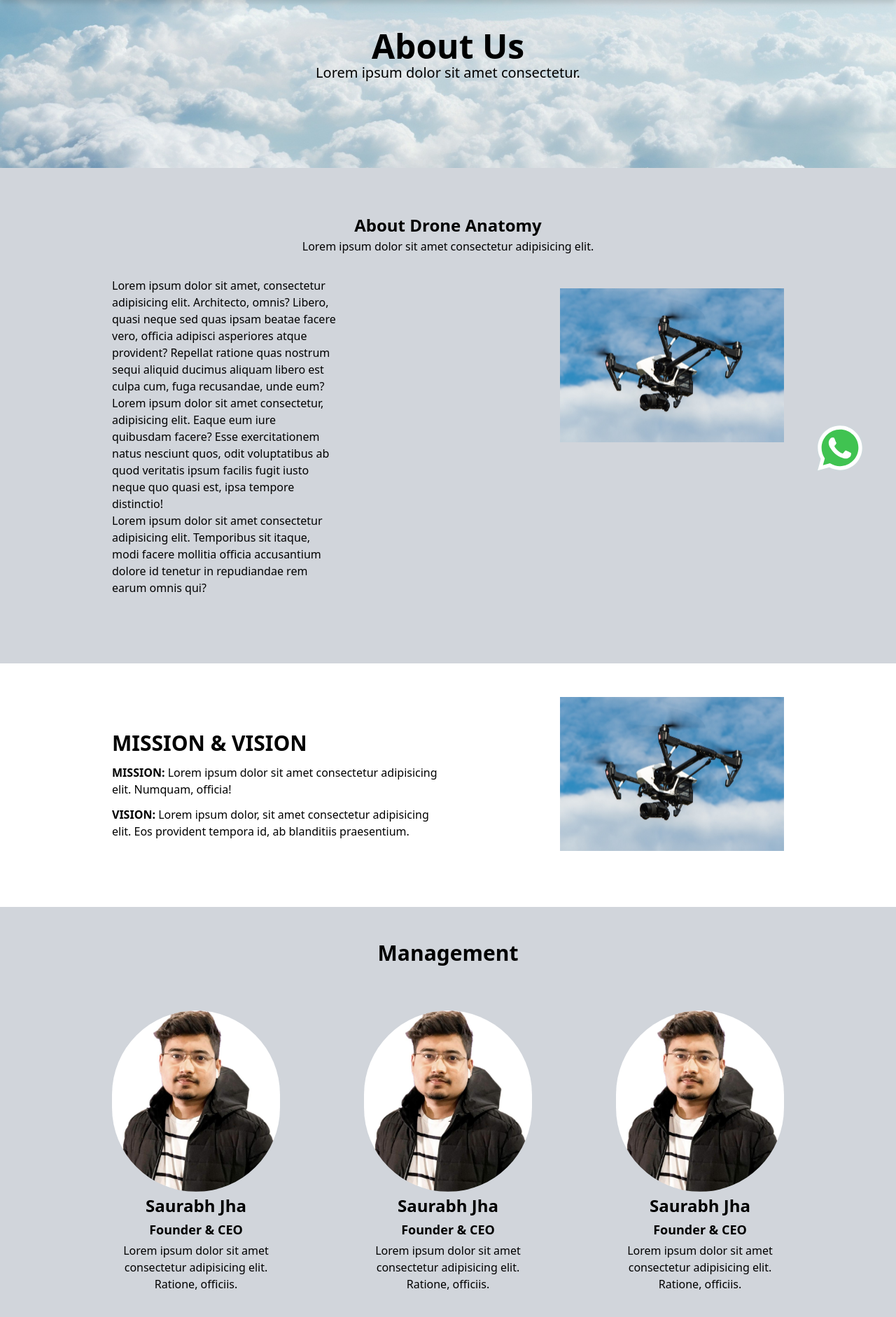
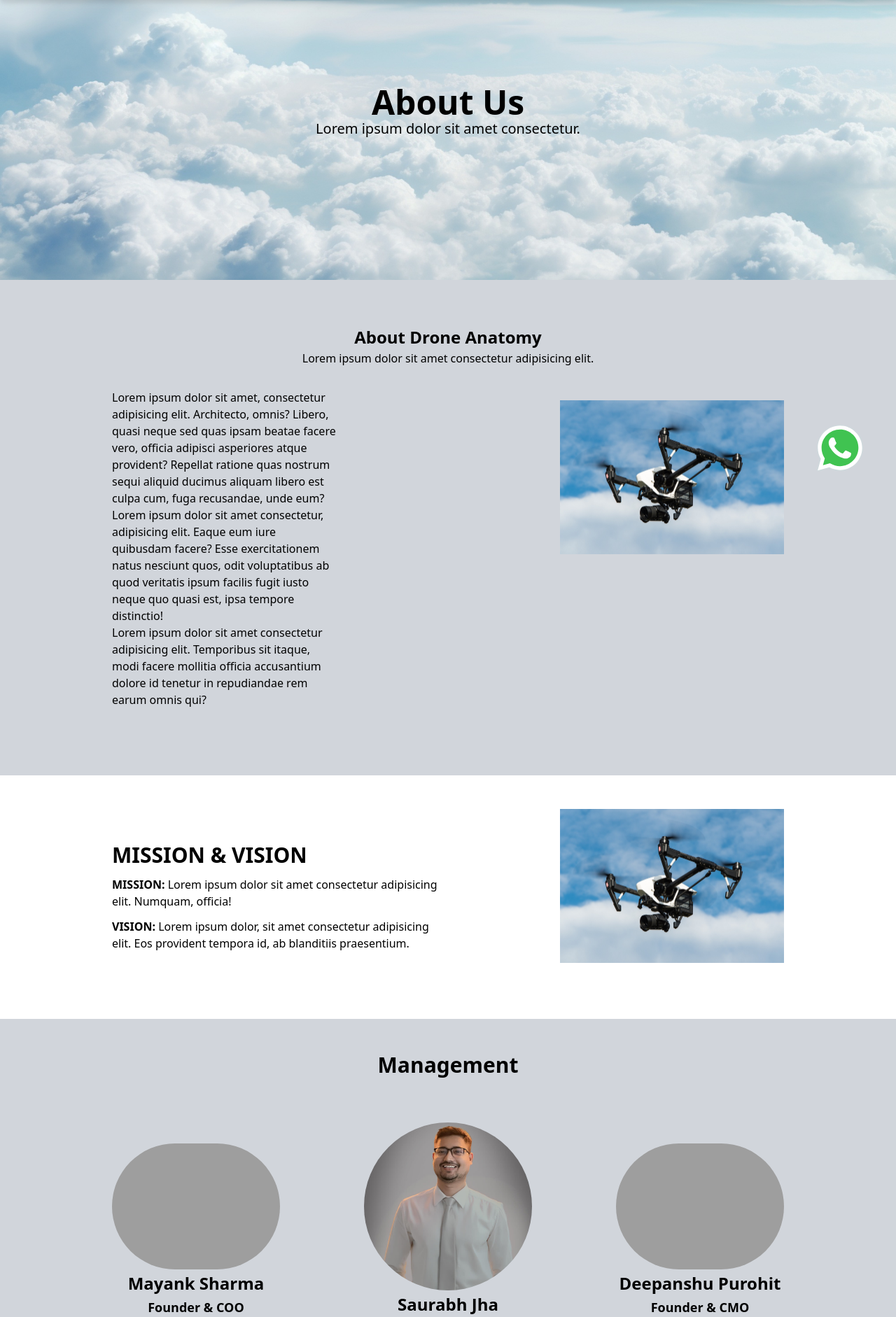
Before and after one commit to Aniket-89/drone-anatomy-website, a Django app: page /about in a window 1280 px wide. Shown: the part 80-1962 px from the top of the page at 70% size. Run offline with Django 5.2, Linux system fonts and the light colour scheme; some libraries are stand-ins or nearby versions; grey boxes are pictures that could not be loaded.

Commit message:
added management photo

```diff
--- a/core/static/core/css/style.css
+++ b/core/static/core/css/style.css
@@ -15,7 +15,7 @@ header {
     background-repeat: no-repeat;
     background-size: cover;
     background-position: center;
-    height: 40vh
+    height: 60vh
 }
 
 .spray-banner {
--- a/core/static/core/js/main.js
+++ b/core/static/core/js/main.js
@@ -52,6 +52,7 @@ document.addEventListener('DOMContentLoaded', function () {
         breakpoints: {
             1024: {
                 perPage: 1,
+                height: 800,
                 padding: {
                     left: '10%',
                     right: '10%',
--- a/core/templates/core/about.html
+++ b/core/templates/core/about.html
@@ -55,16 +55,16 @@
                 <div class="management-card flex flex-col gap-1 justify-center items-center w-full lg:w-1/4">
                     <div class="w-60 overflow-hidden rounded-full mx-auto">
 
-                        <img src="{% static 'core/img/founder1.jpg' %}" alt="" class="h-auto w-full object-cover object-center">
+                        <img src="{% static 'core/img/mayank.jpg' %}" alt="" loading="lazy" class="aspect-1 w-full object-cover object-center">
                     </div>
-                    <h3 class="text-2xl font-semibold">Saurabh Jha</h3>
-                    <h6 class="text-lg font-semibold">Founder & CEO</h6>
+                    <h3 class="text-2xl font-semibold">Mayank Sharma</h3>
+                    <h6 class="text-lg font-semibold">Founder & COO</h6>
                     <p>Lorem ipsum dolor sit amet consectetur adipisicing elit. Ratione, officiis.</p>
                 </div>
                 <div class="management-card flex flex-col gap-1 justify-center items-center w-full lg:w-1/4">
                     <div class="w-60 overflow-hidden rounded-full mx-auto">
 
-                        <img src="{% static 'core/img/founder1.jpg' %}" alt="" class="h-auto w-full object-cover object-center">
+                        <img src="{% static 'core/img/saurabh-800.jpg' %}" alt="" loading="lazy" class="aspect-1 w-full object-cover object-center">
                     </div>
                     <h3 class="text-2xl font-semibold">Saurabh Jha</h3>
                     <h6 class="text-lg font-semibold">Founder & CEO</h6>
@@ -73,10 +73,10 @@
                 <div class="management-card flex flex-col gap-1 items-center justify-center w-full lg:w-1/4">
                     <div class="w-60 overflow-hidden rounded-full mx-auto">
 
-                        <img src="{% static 'core/img/founder1.jpg' %}" alt="" class="h-auto w-full object-cover object-center">
+                        <img src="{% static 'core/img/deepanshu.jpg' %}" alt="Deepanshu Purohit" loading="lazy" class="aspect-1 w-full object-cover object-center">
                     </div>
-                    <h3 class="text-2xl font-semibold">Saurabh Jha</h3>
-                    <h6 class="text-lg font-semibold">Founder & CEO</h6>
+                    <h3 class="text-2xl font-semibold">Deepanshu Purohit</h3>
+                    <h6 class="text-lg font-semibold">Founder & CMO</h6>
                     <p>Lorem ipsum dolor sit amet consectetur adipisicing elit. Ratione, officiis.</p>
                 </div>
             </div>
--- a/templates/components/header.html
+++ b/templates/components/header.html
@@ -14,7 +14,7 @@
           id="logo-light"
           src="{% static 'core/img/da-logo-wht-outline1.png' %}"
           alt="drone anatomy"
-          class="object-cover h-full object-center"
+          class="object-cover h-full"
         />
 
         <img
```
Also changed, not shown: core/static/core/img/deepanshu-800.jpg (added), core/static/core/img/mayank-800.jpg (added), core/static/core/img/saurabh-800.jpg (added).
